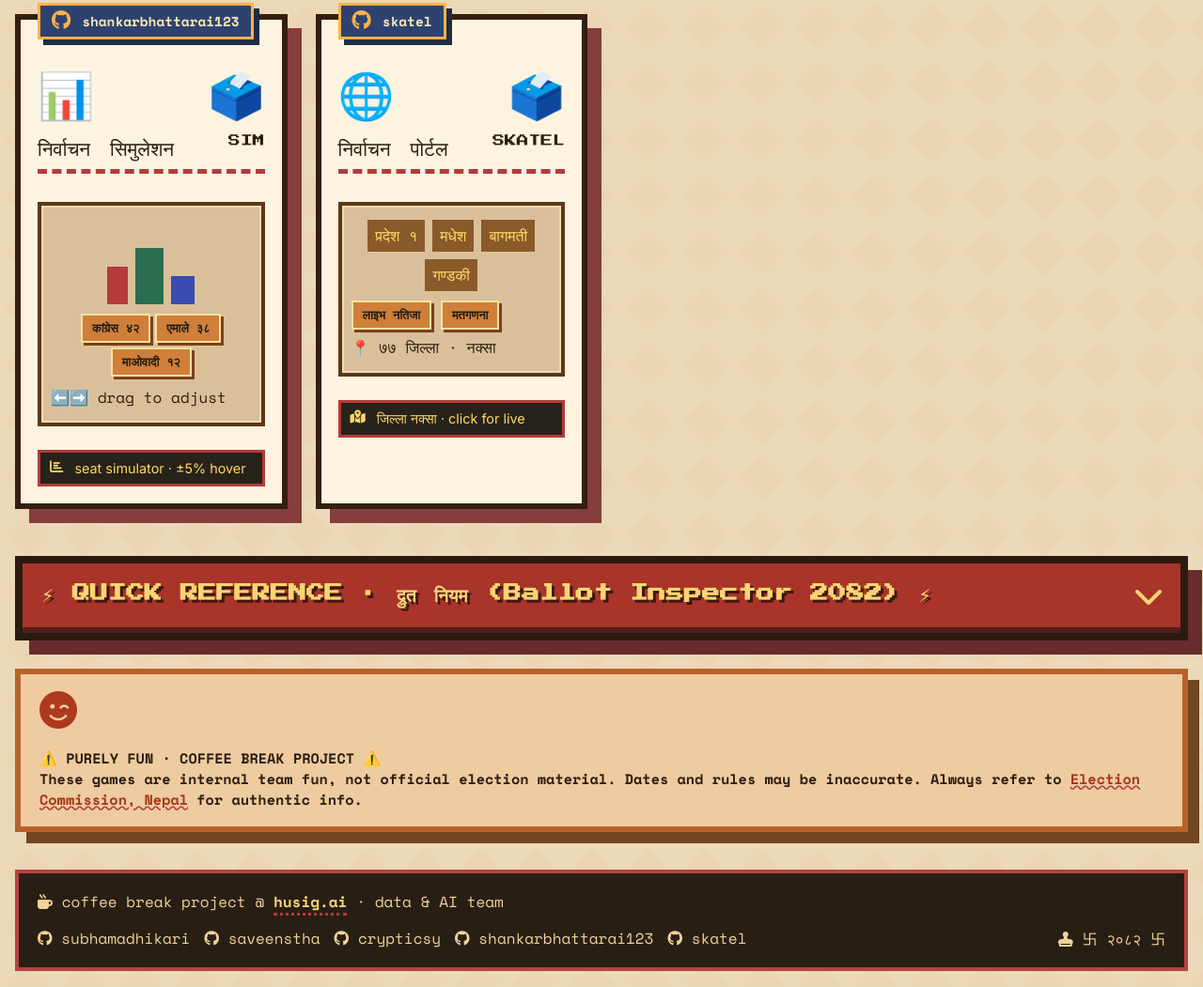
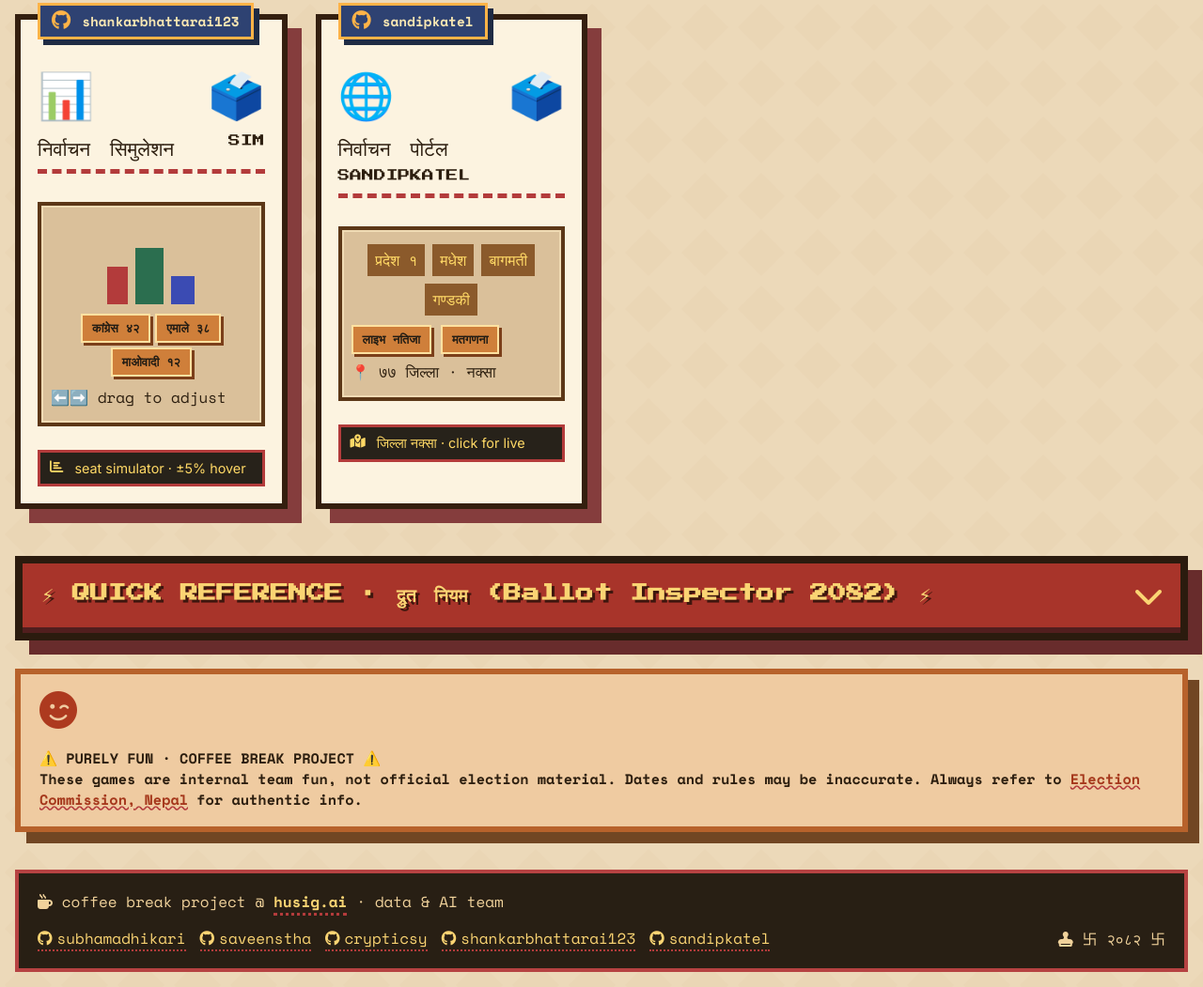
Before and after one commit to husig-ai/election-games, a plain HTML site: page index.html in a window 1280 px wide. Shown: the part 721-1772 px from the top of the page at 94% size. Drawn offline with nearby package versions, Linux system fonts and the light colour scheme.

Commit message:
Update index.html

```diff
--- a/index.html
+++ b/index.html
@@ -344,6 +344,20 @@
             justify-content: center;
         }
 
+        .github-credits a {
+            display: inline-flex;
+            align-items: center;
+            gap: 5px;
+            color: #fad473;
+            text-decoration: none;
+            border-bottom: 2px dotted #b33b3b;
+        }
+
+        .github-credits a:hover {
+            color: #ffb347;
+            border-bottom: 2px solid #ffb347;
+        }
+
         /* stamp animation */
         .stamp-pop {
             position: fixed;
@@ -391,7 +405,7 @@
             </div>
         </div>
 
-        <!-- GAME CARDS – now with six games: two from saveenstha (ballot-blitz & steady-hand) plus others -->
+        <!-- GAME CARDS – six games, with dev ribbons showing correct usernames -->
         <div class="game-grid">
             <!-- CARD 1: subhamadhikari / ballot-paper 3D -->
             <a href="https://ballot-paper.vercel.app/" target="_blank" class="game-card" id="card3d">
@@ -411,7 +425,7 @@
                 <div class="hover-tip"><i class="fas fa-arrows-alt"></i> move & stamp · <span id="pos3d">drag to orbit</span></div>
             </a>
 
-            <!-- CARD 2: saveenstha / Ballot Blitz (new separate card) -->
+            <!-- CARD 2: saveenstha / Ballot Blitz -->
             <a href="https://saveenstha.github.io/election_games/ballot-blitz.html" target="_blank" class="game-card" id="cardBlitz">
                 <div class="dev-ribbon"><i class="fab fa-github"></i> saveenstha</div>
                 <div class="card-icon"><span>⚡</span> <span>🗳️</span></div>
@@ -427,7 +441,7 @@
                 <div class="hover-tip"><i class="fas fa-hourglass-half"></i> time attack · stamp as fast as you can</div>
             </a>
 
-            <!-- CARD 3: saveenstha / Steady Hand (second game) -->
+            <!-- CARD 3: saveenstha / Steady Hand -->
             <a href="https://saveenstha.github.io/election_games/steady-hand.html" target="_blank" class="game-card" id="cardSteady">
                 <div class="dev-ribbon"><i class="fab fa-github"></i> saveenstha</div>
                 <div class="card-icon"><span>🤚</span> <span>🎯</span></div>
@@ -483,11 +497,11 @@
                 <div class="hover-tip"><i class="fas fa-chart-bar"></i> seat simulator · ±5% hover</div>
             </a>
 
-            <!-- CARD 6: skatel / election.skatel.com.np -->
+            <!-- CARD 6: sandipkatel / election.skatel.com.np (username updated) -->
             <a href="https://election.skatel.com.np/" target="_blank" class="game-card" id="cardSkatel">
-                <div class="dev-ribbon"><i class="fab fa-github"></i> skatel</div>
+                <div class="dev-ribbon"><i class="fab fa-github"></i> sandipkatel</div>
                 <div class="card-icon"><span>🌐</span> <span>🗳️</span></div>
-                <div class="card-title">निर्वाचन पोर्टल <span style="font-size:0.8rem;">SKATEL</span></div>
+                <div class="card-title">निर्वाचन पोर्टल <span style="font-size:0.8rem;">SANDIPKATEL</span></div>
                 <div class="game-preview" id="skatelPreview">
                     <div style="display:flex; flex-wrap:wrap; gap:8px; justify-content:center;">
                         <span style="background:#8b5a2b; padding:5px 8px; color:#ffd966;">प्रदेश १</span>
@@ -561,15 +575,15 @@
             </div>
         </div>
 
-        <!-- FOOTER with husig.ai link and all github credits -->
+        <!-- FOOTER with husig.ai link and clickable github profiles -->
         <div class="footer">
             <div><i class="fas fa-mug-hot"></i> coffee break project @ <a href="https://husig.ai" target="_blank"><strong>husig.ai</strong></a> · data & AI team</div>
             <div class="github-credits">
-                <span><i class="fab fa-github"></i> subhamadhikari</span>
-                <span><i class="fab fa-github"></i> saveenstha</span>
-                <span><i class="fab fa-github"></i> crypticsy</span>
-                <span><i class="fab fa-github"></i> shankarbhattarai123</span>
-                <span><i class="fab fa-github"></i> skatel</span>
+                <a href="https://github.com/subhamadhikari" target="_blank"><i class="fab fa-github"></i> subhamadhikari</a>
+                <a href="https://github.com/saveenstha" target="_blank"><i class="fab fa-github"></i> saveenstha</a>
+                <a href="https://github.com/crypticsy" target="_blank"><i class="fab fa-github"></i> crypticsy</a>
+                <a href="https://github.com/shankarbhattarai123" target="_blank"><i class="fab fa-github"></i> shankarbhattarai123</a>
+                <a href="https://github.com/sandipkatel" target="_blank"><i class="fab fa-github"></i> sandipkatel</a>
             </div>
             <div><i class="fas fa-stamp"></i> 卐 २०८२ 卐</div>
         </div>
@@ -687,7 +701,7 @@
                 });
             }
 
-            // ----- card 6 (skatel) district blink -----
+            // ----- card 6 (sandipkatel) district blink -----
             const cardSkatel = document.getElementById('cardSkatel');
             const skatelPreview = document.getElementById('skatelPreview');
             let skatelInterval;
```
